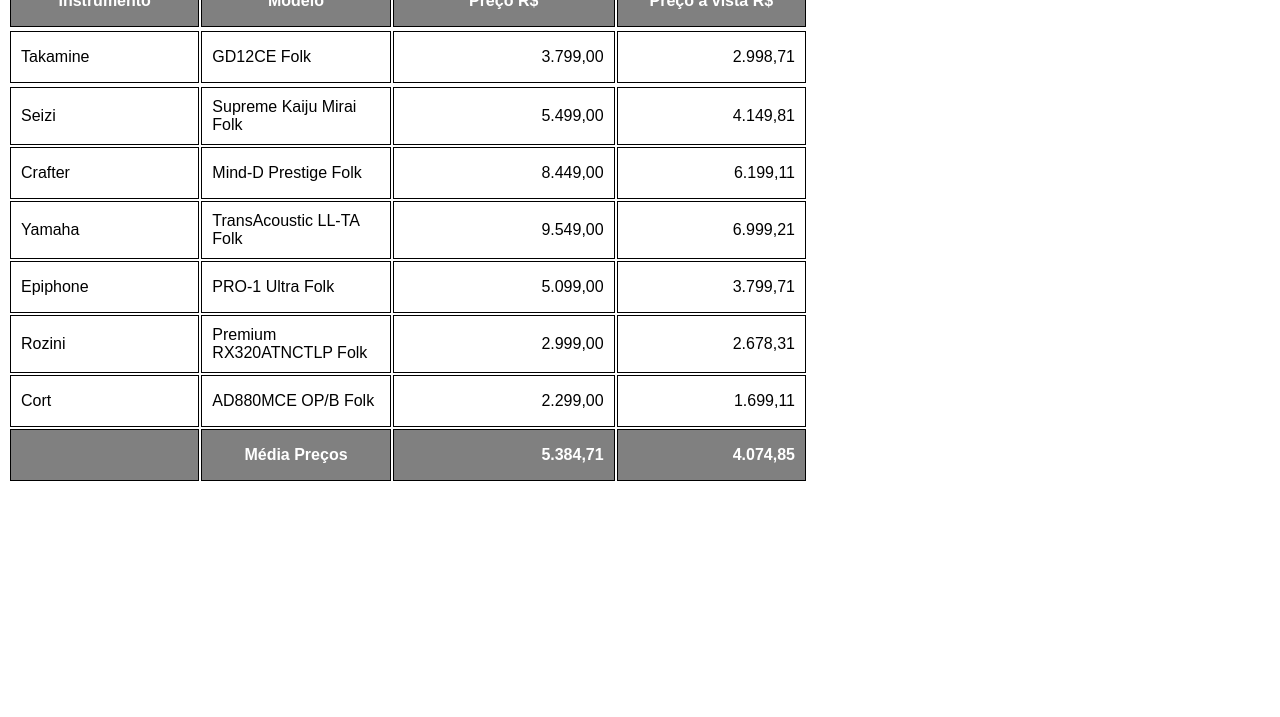
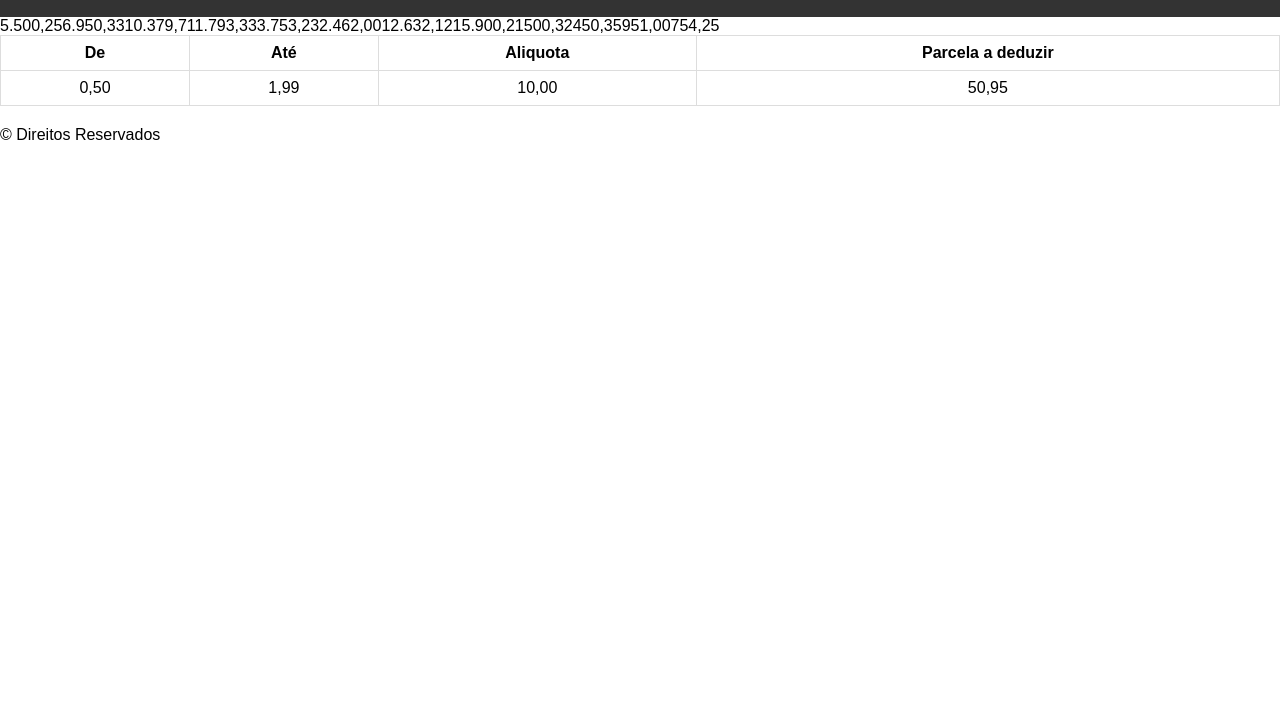
Before and after one commit to Leomachado96/Trabalho, a plain HTML site: page index.html in a window 1280 px wide. Shown: the part 83-800 px from the top of the page. Drawn offline with Linux system fonts and the light colour scheme.

Commit message:
Add files via upload

```diff
--- a/index.html
+++ b/index.html
@@ -1,82 +1,58 @@
 <!DOCTYPE html>
-<html lang="pt-BR">
-
+<html lang="pt-br">
 <head>
     <meta charset="UTF-8">
-    <meta name="viewport" content="width=device-width, initial-scale=1.0">
-    <title>Tabela Loja</title>
-    <link rel="stylesheet" href="Tabela.css">
-
+    <title>Trabalho</title>
+    <link rel="stylesheet" href="style.css">
 </head>
 
-<body>
+<body class="content">
+    <main>
+        <header class="content-header">
+            <h1>Tabela Imposto de Renda</h1>
+        </header>
+
+        <div>
+        <table class="content-table">
+            <tr class="content-line">
+                <th class="content-cel">De</th>
+                <th class="content-cel">Até</th>
+                <th class="content-cel">Aliquota</th>
+                <th class="content-cel">Parcela a deduzir</th>
+            </tr>
+            <tr class="content-line">
+                <td class="content-item">0,50</td>
+                <td class="content-item">1,99</td>
+                <td class="content-item">10,00</td>
+                <td class="content-item">50,95</td>
+            </tr>
+            <tr class="content-line">
+                <tr class="content-item">5.500,25</tr>
+                <tr class="content-item">6.950,33</tr>
+                <tr class="content-item">10.379,71</tr>
+                <tr class="content-item">1.793,33</tr>
+            </tr>
+            <tr class="content-line">
+                <tr class="content-item">3.753,23</tr>
+                <tr class="content-item">2.462,00</tr>
+                <tr class="content-item">12.632,12</tr>
+                <tr class="content-item">15.900,21</tr>
+            </tr>
+            <tr class="content-line">
+                <tr class="content-item">500,32</tr>
+                <tr class="content-item">450,35</tr>
+                <tr class="content-item">951,00</tr>
+                <tr class="content-item">754,25</tr>
+            </tr>
+        </table>
+
+        <footer class="content-footer">
+            <p>&copy; Direitos Reservados</p>
+
+        </footer>
+    </main>
 
 
-    <table>
-        <caption>INSTRUMENTOS - CORDAS</caption>
-        <thead>
-            <tr>
-                <th scope="col">Instrumento</th>
-                <th scope="col">Modelo</th>
-                <th scope="col" style="width: 200px;">Preço R$</th>
-                <th scope="col">Preço a vista R$</th>
-            </tr>
-        </thead>
-        <tbody>
-            <tr></tr>
-            <tr>
-                <td>Takamine</td>
-                <td>GD12CE Folk</td>
-                <td class="num"> 3.799,00</td>
-                <td class="num"> 2.998,71</td>
-            <tr>
-            <tr>
-                <td>Seizi</td>
-                <td>Supreme Kaiju Mirai Folk</td>
-                <td class="num"> 5.499,00</td>
-                <td class="num"> 4.149,81</td>
-            </tr>
-            <tr>
-                <td>Crafter</td>
-                <td>Mind-D Prestige Folk</td>
-                <td class="num"> 8.449,00</td>
-                <td class="num"> 6.199,11</td>
-            </tr>
-            <tr>
-                <td>Yamaha</td>
-                <td>TransAcoustic LL-TA Folk</td>
-                <td class="num"> 9.549,00</td>
-                <td class="num"> 6.999,21</td>
-            </tr>
-            <tr>
-                <td>Epiphone</td>
-                <td>PRO-1 Ultra Folk</td>
-                <td class="num"> 5.099,00</td>
-                <td class="num"> 3.799,71</td>
-            </tr>
-            <tr>
-                <td>Rozini</td>
-                <td>Premium RX320ATNCTLP Folk</td>
-                <td class="num"> 2.999,00</td>
-                <td class="num"> 2.678,31</td>
-            </tr>
-            <tr>
-                <td>Cort</td>
-                <td>AD880MCE OP/B Folk</td>
-                <td class="num"> 2.299,00</td>
-                <td class="num">1.699,11</td>
-            </tr>
-        </tbody>
-        <tfoot>
-            <tr>
-                <td></td>
-                <th scope="row">Média Preços</th>
-                <td class="num"><strong>5.384,71</strong></td>
-                <td class="num"><strong>4.074,85</strong></td>
-            </tr>
-        </tfoot>
-    </table>
-
+    </div>
 </body>
-
 </html>
```
